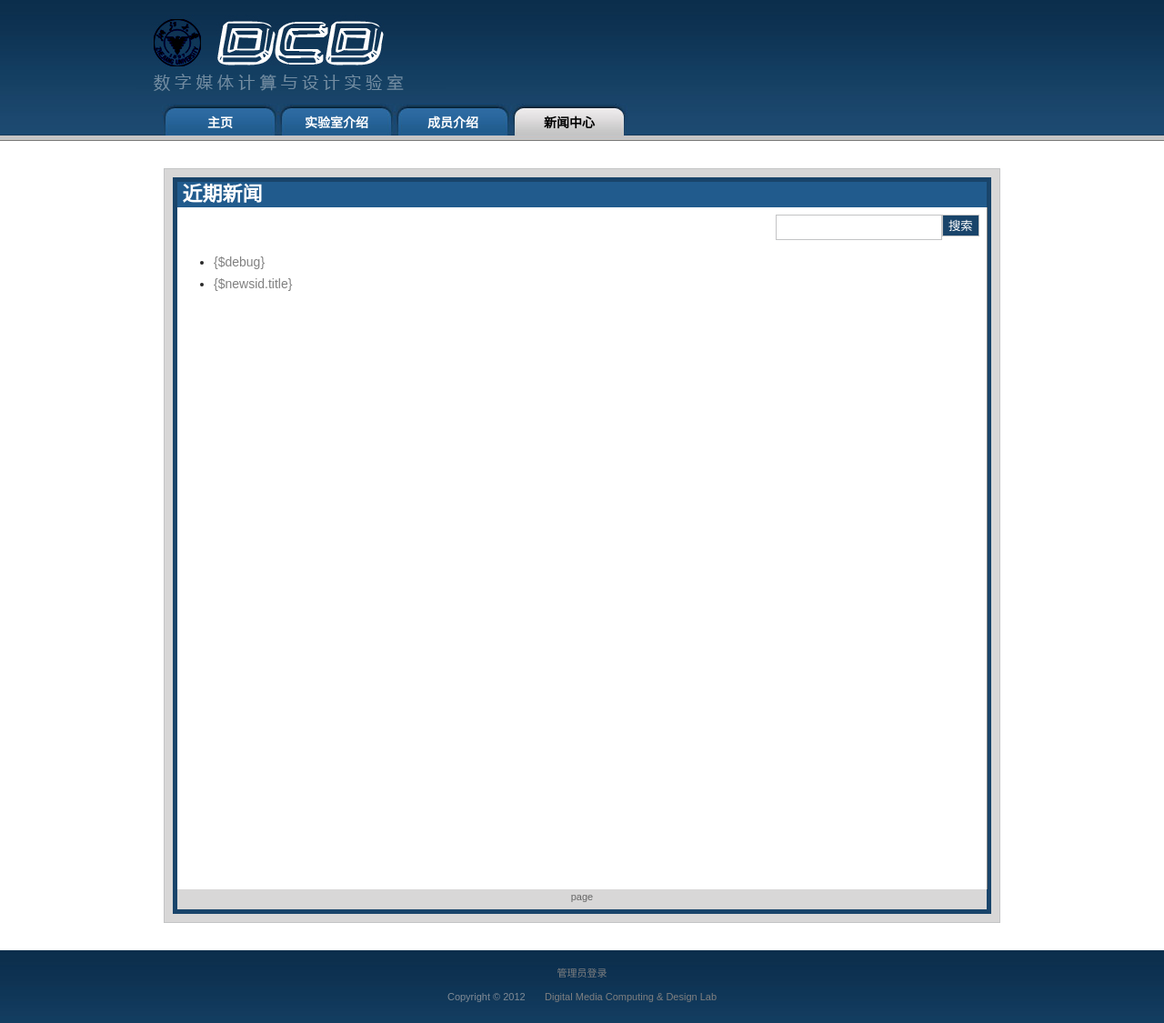
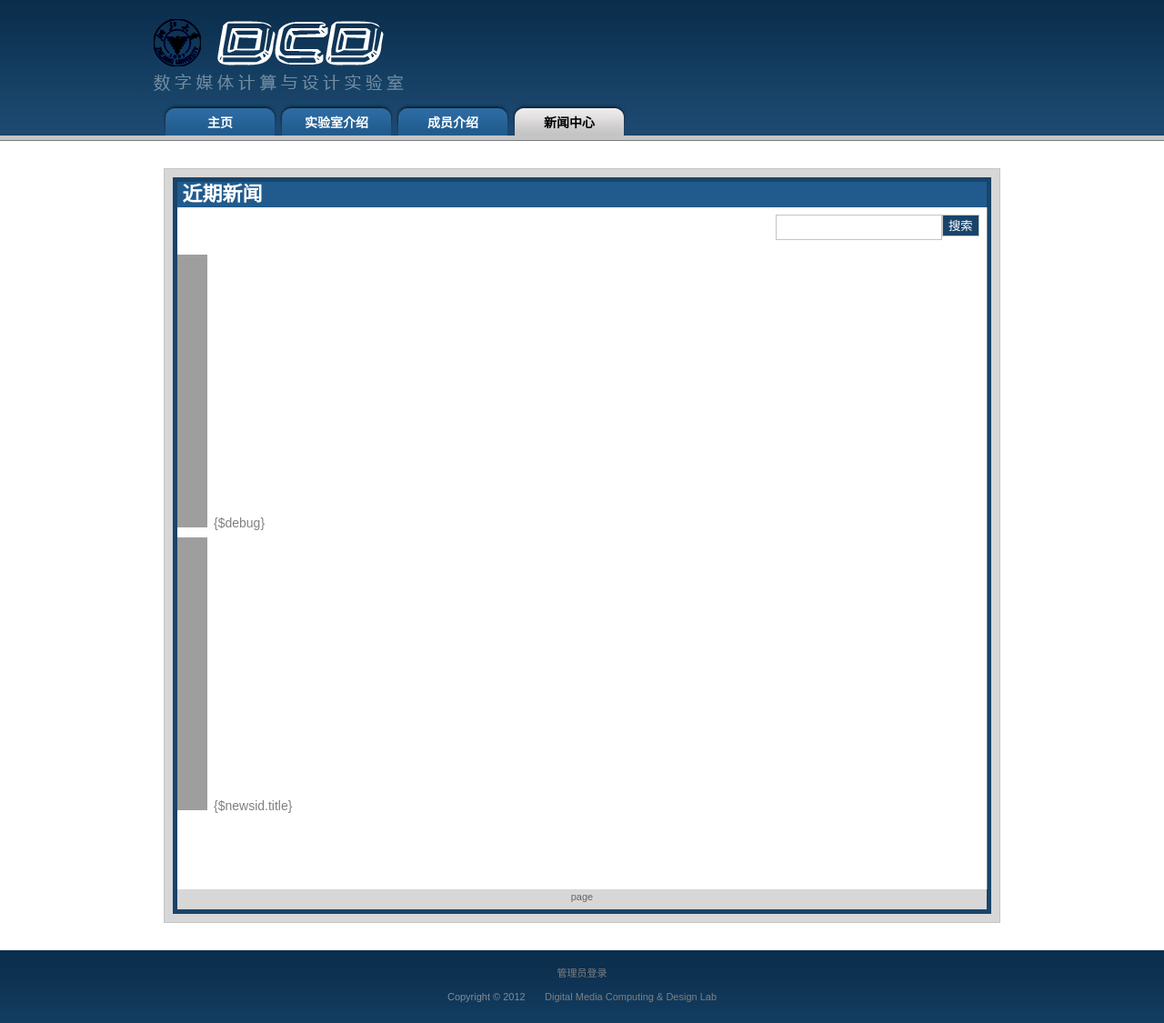
Before and after one commit to zjudcd/dcdwebsite, a PHP site: page /DbName/DCDApp/Tpl/default/Public/news.html in a window 1280 px wide. Shown: the whole page at 91% size. Run offline with PHP 8.4, Linux system fonts and the light colour scheme.

Commit message:
修改css文件

```diff
--- a/dcd/DCDApp/Tpl/default/Public/templatemo_style.css
+++ b/dcd/DCDApp/Tpl/default/Public/templatemo_style.css
@@ -196,6 +196,13 @@
 	border: 1px solid #c3c4c5;
 	background: #d8d7d7
 }
+#left
+{}
+
+#left ul
+{
+list-style:  url(images/dcd_button.jpg)
+}
 
 .recent_projects {
 	float: left;
```
